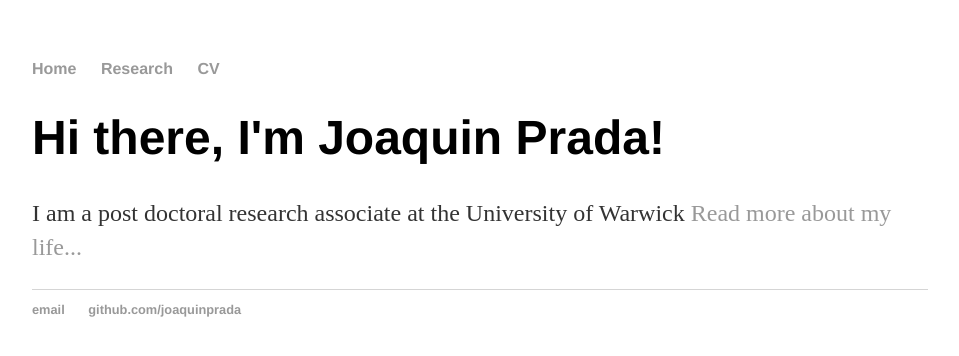
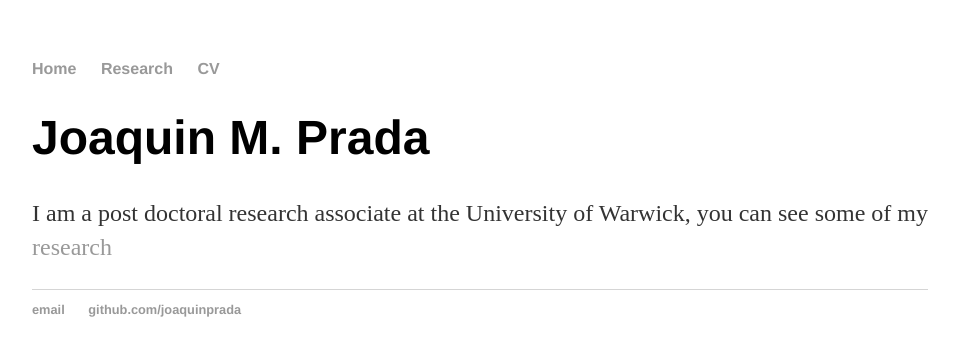
Before and after one commit to joaquinprada/joaquinprada.github.io, a Jekyll site: the page built from index.html, in a window 1280 px wide. Shown: the top 356 px of the page, without its empty margins (160-1119 px from the left). Built offline with Jekyll 4.4.1, drawn with Linux system fonts in a browser that asks for light colours.

Commit message:
Update index.html

```diff
--- a/index.html
+++ b/index.html
@@ -3,6 +3,6 @@ layout: default
 title: Joaquin M. Prada
 ---
 <div class="blurb">
-	<h1>Hi there, I'm Joaquin Prada!</h1>
-	<p>I am a post doctoral research associate at the University of Warwick <a href="/about">Read more about my life...</a></p>
+	<h1>Joaquin M. Prada</h1>
+	<p>I am a post doctoral research associate at the University of Warwick, you can see some of my <a href="/research">research</a></p>
 </div><!-- /.blurb -->
```
